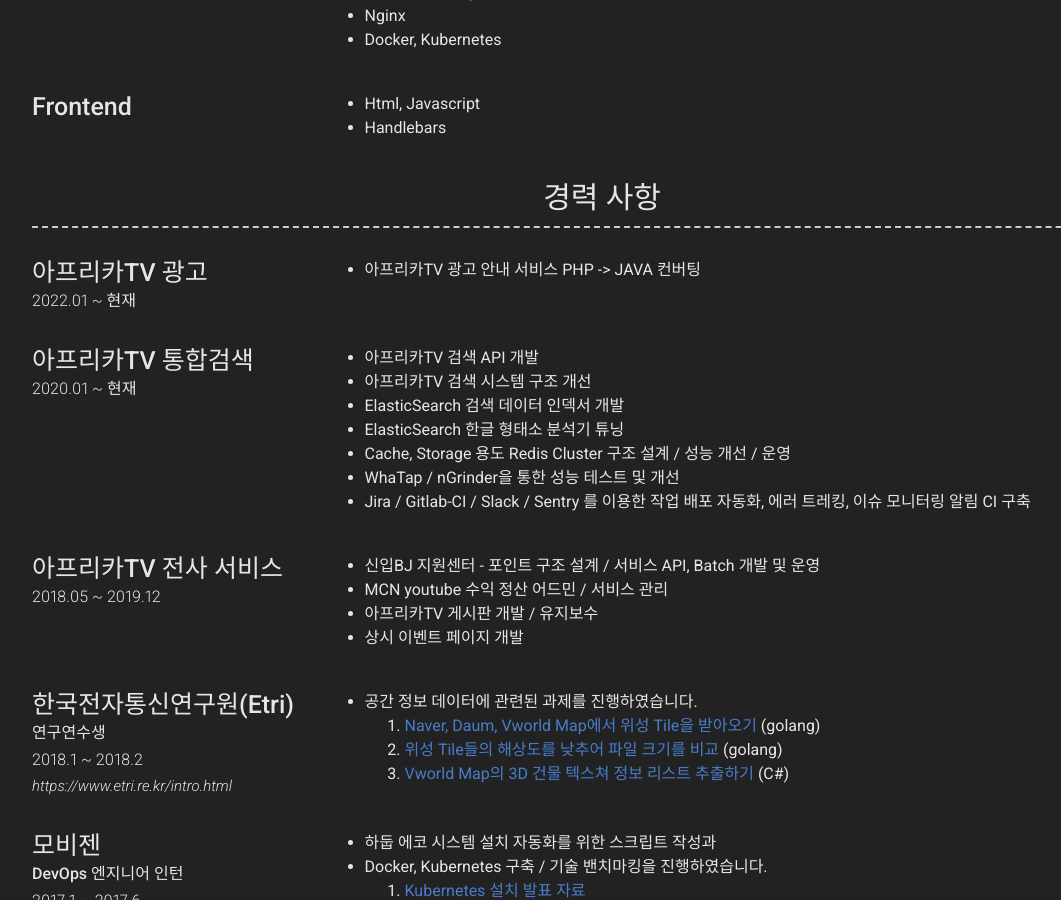
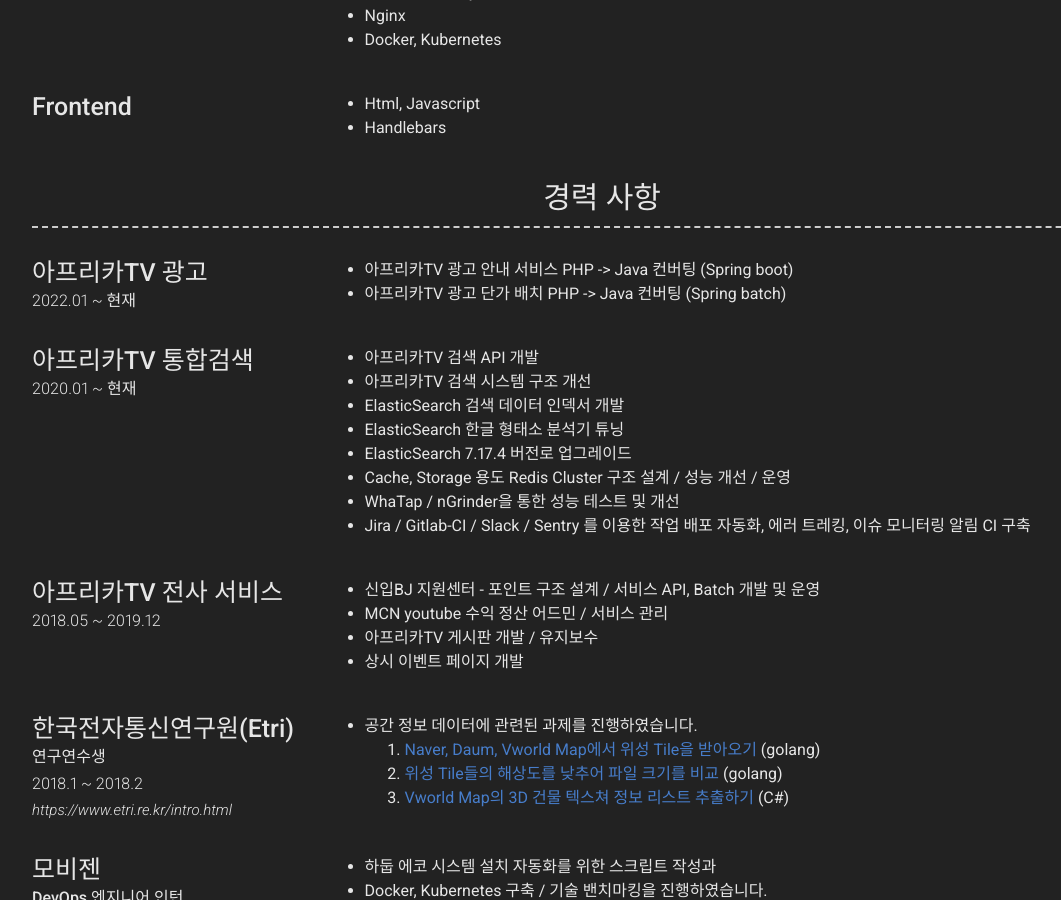
Before and after one commit to JinHyukParkk/JinHyukParkk.github.io, a Jekyll site: the page built from index.md, in a window 1280 px wide and 900 px high, scrolled down 906 px. Shown: the whole window, without its empty margins (38-1099 px from the left). Built offline with Jekyll 4.4.1, drawn with Linux system fonts in a browser that asks for light colours; nearby versions of some CDN libraries.

Commit message:
경력사항 수정

```diff
--- a/_config.yml
+++ b/_config.yml
@@ -83,7 +83,8 @@ content:
         title: 아프리카TV 광고
         caption: 2022.01 ~ 현재
         description: |
-          * 아프리카TV 광고 안내 서비스 PHP -> JAVA 컨버팅
+          * 아프리카TV 광고 안내 서비스 PHP -> Java 컨버팅 (Spring boot)
+          * 아프리카TV 광고 단가 배치 PHP -> Java 컨버팅 (Spring batch)
 
       - layout: left
         title: 아프리카TV 통합검색
@@ -93,6 +94,7 @@ content:
           * 아프리카TV 검색 시스템 구조 개선
           * ElasticSearch 검색 데이터 인덱서 개발
           * ElasticSearch 한글 형태소 분석기 튜닝
+          * ElasticSearch 7.17.4 버전로 업그레이드
           * Cache, Storage 용도 Redis Cluster 구조 설계 / 성능 개선 / 운영
           * WhaTap / nGrinder을 통한 성능 테스트 및 개선
           * Jira / Gitlab-CI / Slack / Sentry 를 이용한 작업 배포 자동화, 에러 트레킹, 이슈 모니터링 알림 CI 구축
```
